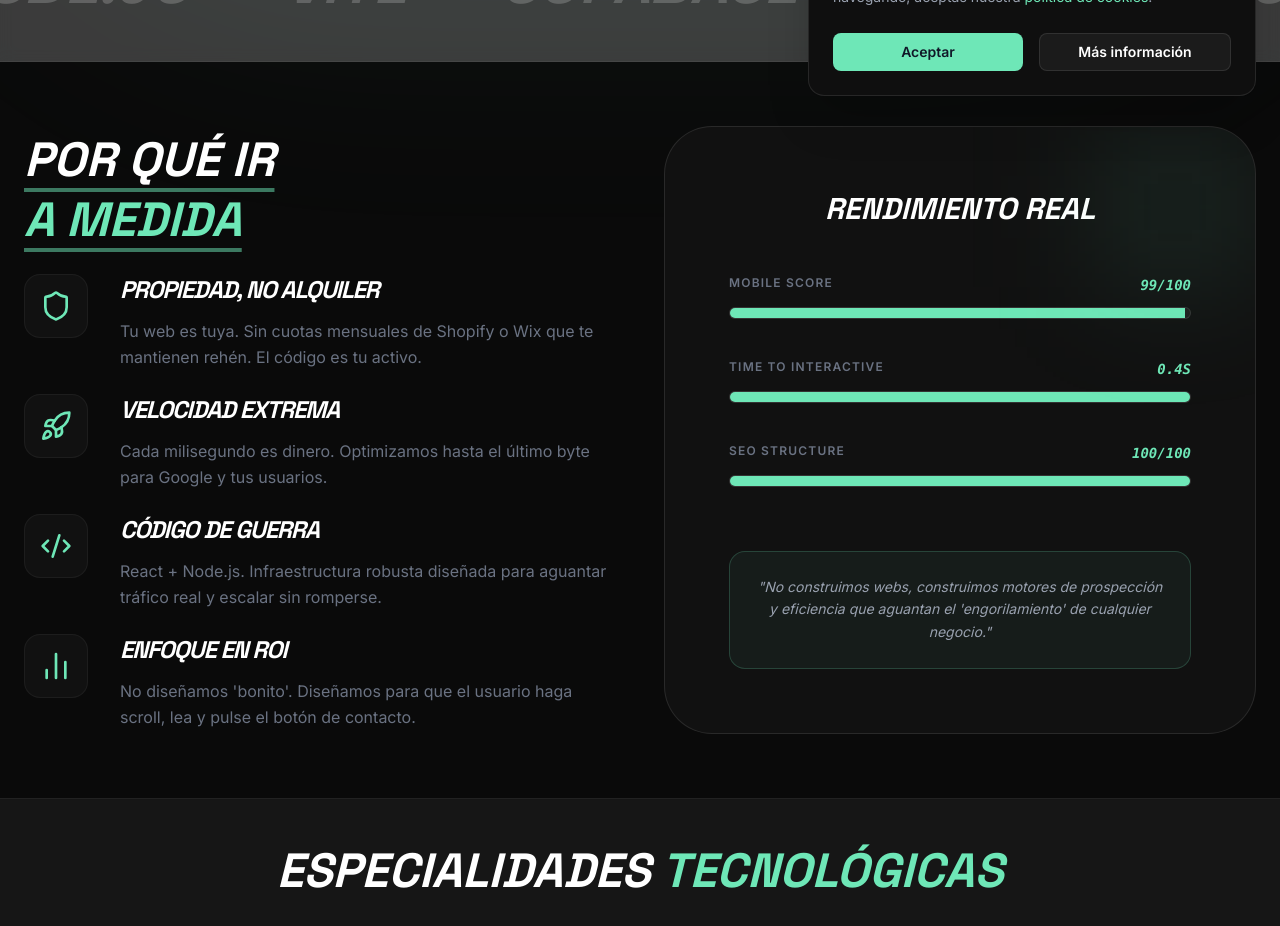
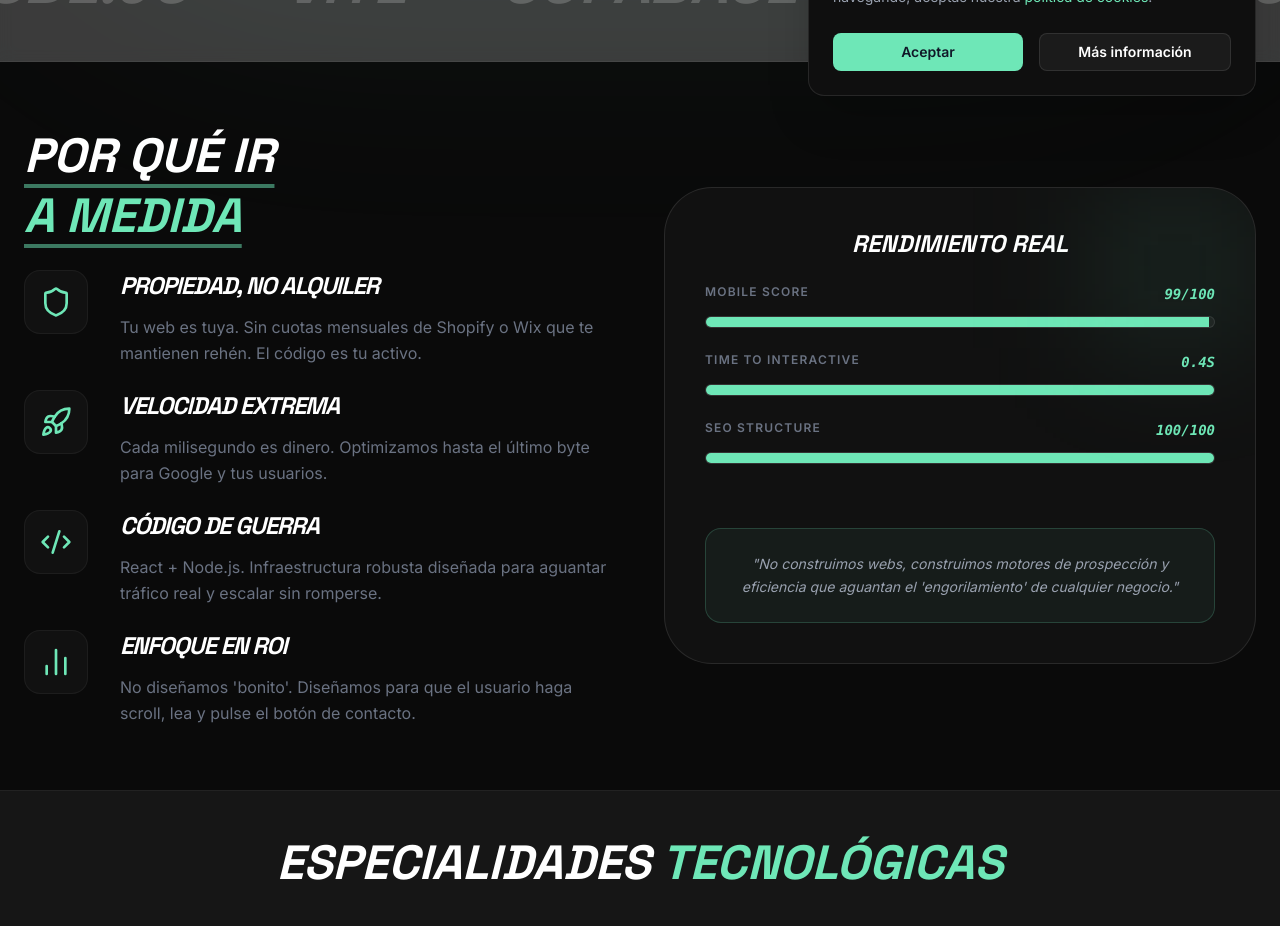
Before and after one commit to raff-liberty/PAGINA-WEB---RAFAEL-ALCALDE-MOLINA, a React (Vite) app: page /servicios/desarrollo-web-medida in a window 1280 px wide. Shown: the part 680-1606 px from the top of the page. Built offline with nearby package versions, Linux system fonts and the light colour scheme; no server answers; the database is empty.

Commit message:
Aggressively reduce all internal spacing in WebDevelopment page

```diff
--- a/src/pages/WebDevelopment.jsx
+++ b/src/pages/WebDevelopment.jsx
@@ -137,11 +137,11 @@ const WebDevelopment = () => {
                     </div>
 
                     <div className="relative">
-                        <div className="bg-[#111] border border-white/10 rounded-[3rem] p-10 md:p-16 relative z-10 overflow-hidden">
+                        <div className="bg-[#111] border border-white/10 rounded-[3rem] p-6 md:p-10 relative z-10 overflow-hidden">
                             <div className="absolute top-0 right-0 w-40 h-40 bg-primary/10 blur-3xl"></div>
-                            <h3 className="text-white text-3xl font-display font-black mb-12 uppercase italic text-center">Rendimiento Real</h3>
+                            <h3 className="text-white text-2xl font-display font-black mb-6 uppercase italic text-center">Rendimiento Real</h3>
 
-                            <div className="space-y-10">
+                            <div className="space-y-6">
                                 <div className="space-y-3">
                                     <div className="flex justify-between text-xs font-bold uppercase tracking-widest text-gray-500">
                                         <span>Mobile Score</span>
```
